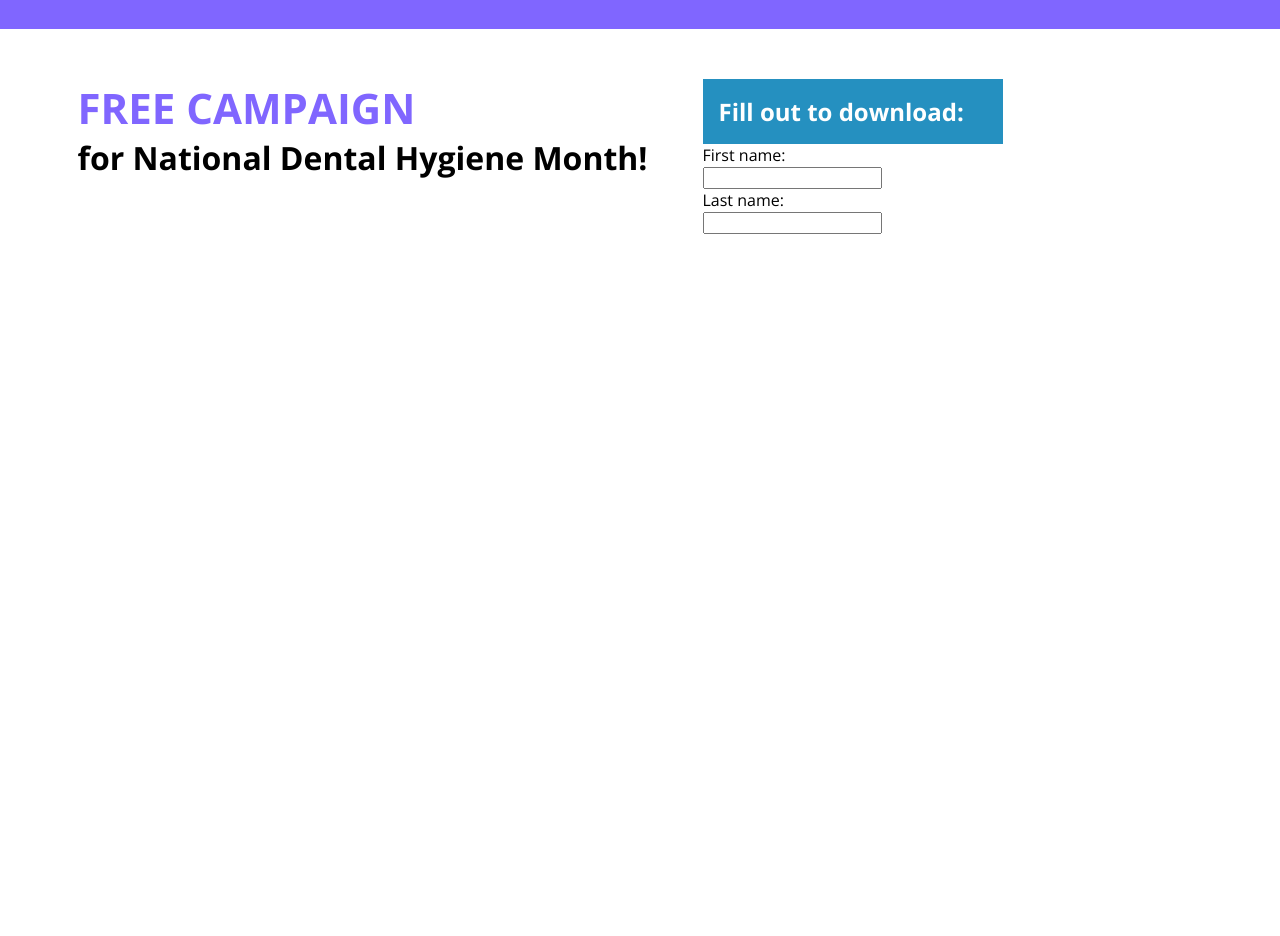
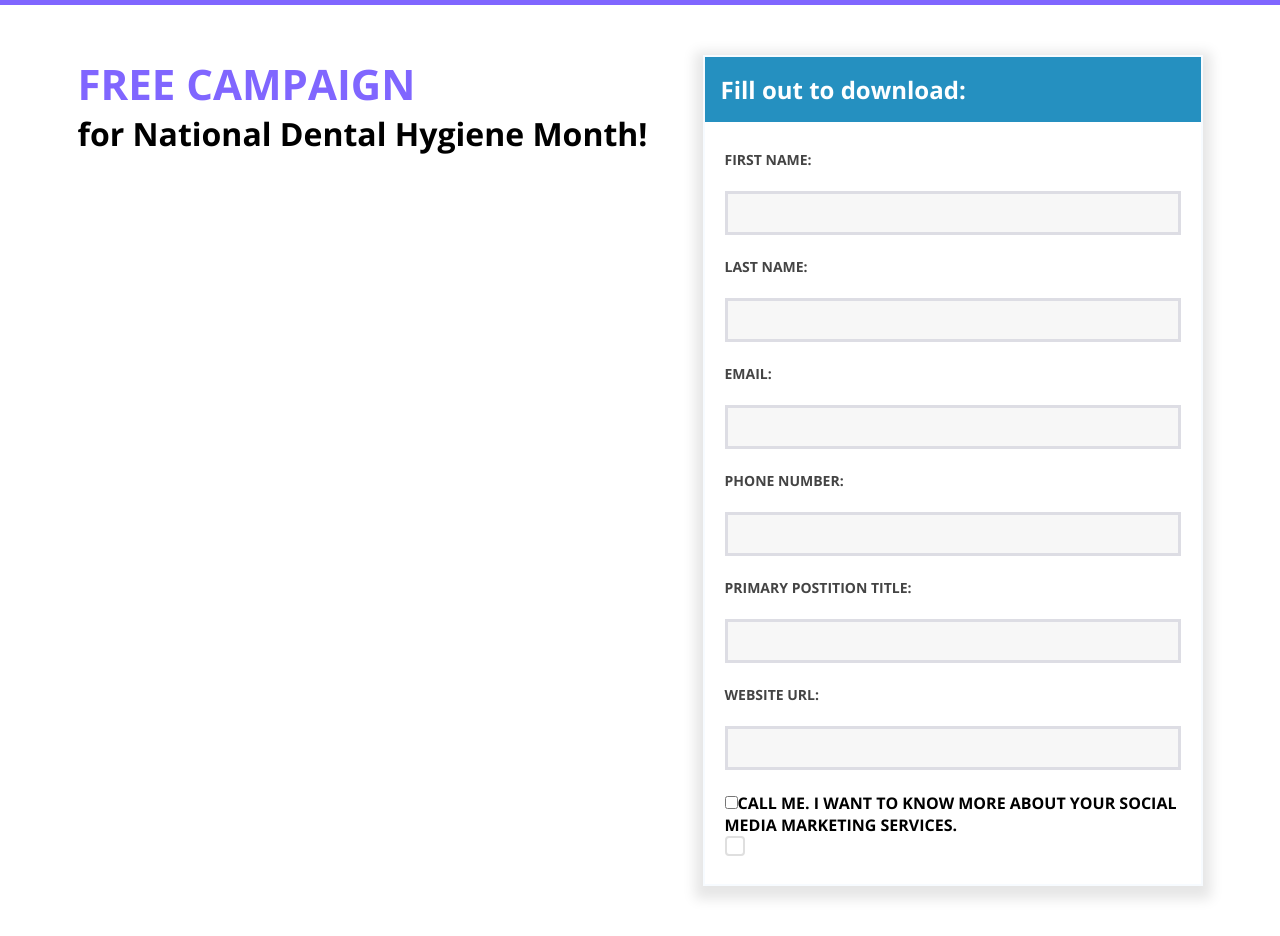
Before and after one commit to mcotant/msp_landing_page, a plain HTML site: page index.html in a window 1280 px wide. Shown: the part 480-1416 px from the top of the page. Before the commit the page ends 800 px from the top, so only its background shows below. Drawn offline with nearby package versions, Linux system fonts and the light colour scheme.

Commit message:
msp_landing_page

```diff
--- a/CSS/styles.css
+++ b/CSS/styles.css
@@ -8,17 +8,19 @@
 
 }
 
+
 nav{
     background-color: #2590c0;
     display: flex;
     justify-content: space-around;
     align-items: center;
-
+    width: 100%;
+    padding: 0px;
 }
 
 .logo{
     width: 250px;
-    margin: 36px;
+    margin: 24px;
 }
 
 ul{
@@ -66,18 +68,71 @@ ul{
 /*FORM STYLES*/
 
 .main__form{
-    padding-right: 200px;
     width: 500px;
+    background-color: white;
+    border: 2px solid #f7fbff;
+    box-shadow: 0 5px 12px 8px rgb(0 0 0 / 10%);
+
 }
 .top__form{
 
     font-weight: bold;
     background-color: #2590c0;
     padding: 16px;
-    ;
+
 }
 
-.form_text{
+.form_heading{
     color: white;
     font-size: 24px;
 }
+
+.feild{
+    border: solid #dddde4;
+    color: #444;
+    padding: 8px;
+    background-color: #f7f7f7;
+    font-size: 16px;
+    outline: none;
+
+}
+
+.form__feilds{
+    display: flex;
+    flex-direction: column;
+    width: 100%;
+    padding: 20px;
+    margin: 8px 0;
+    box-sizing: border-box;
+}
+
+.form__text{
+    color: #444;
+    font-family: Open Sans;
+    font-size: 14px;
+    font-weight: 700;
+    text-transform: uppercase;
+}
+
+.main__checkbox{
+
+}
+
+.checkmark_text{
+    font-weight: 700;
+}
+
+/*Test Checkbox*/
+
+.checkbox__1 {
+    position: relative;
+    top: 0;
+    width: 20px ;
+    height: 20px;
+    border: 2px solid #dfdfdf;
+    border-radius: 4px;
+    display: inline-block;
+    vertical-align: middle;
+    -webkit-appearance: none;
+    appearance: none;
+}
--- a/index.html
+++ b/index.html
@@ -28,13 +28,24 @@
             <div class="main__form">
             <form action="">
                 <div class="top__form">
-                    <h3 class="form_text">Fill out to download:</h3>
+                    <h3 class="form_heading">Fill out to download:</h3>
                 </div>
-                <label for="fname">First name:</label><br>
-                <input type="text" id="fname" name="fname"><br>
-                <label for="lname">Last name:</label><br>
-                <input type="text" id="lname" name="lname">
+                <div class="form__feilds">
+                    <label class="form__text" for="fname">First name:</label><br>
+                    <input class="feild" type="text" id="fname" name="fname"><br>
+                    <label class="form__text" for="lname">Last name:</label><br>
+                    <input class="feild" type="text" id="lname" name="lname"><br>
+                    <label class="form__text" for="fname">Email:</label><br>
+                    <input class="feild" type="email" id="email" name="fname"><br>
+                    <label class="form__text" for="fname">phone number:</label><br>
+                    <input class="feild" type="tel" id="phone" name="fname"><br>
+                    <label class="form__text" for="fname">primary postition title:</label><br>
+                    <input class="feild" type="persona" id="persona" name="fname"><br>
+                    <label class="form__text" for="fname">website url:</label><br>
+                    <input class="feild" type="text" id="website" name="fname"><br>
+                    <label class="main__checkbox"><input type="checkbox"><span class="checkmark_text">CALL ME. I WANT TO KNOW MORE ABOUT YOUR SOCIAL MEDIA MARKETING SERVICES.</span></label>
 
+                    <input id="intrested" class="checkbox__1" type="checkbox"
             </form>
         </div>
         </div>
```
